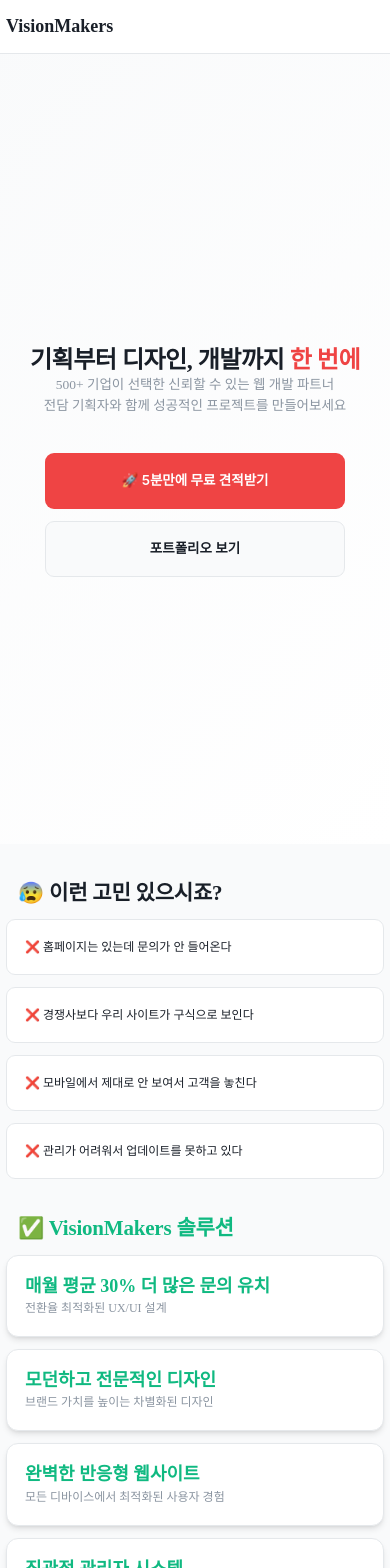
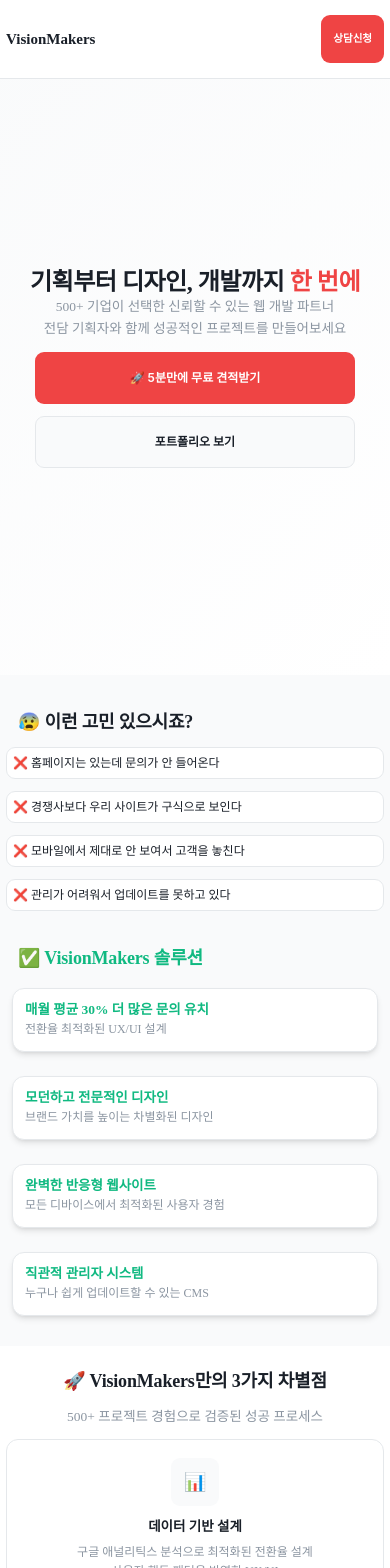
Before and after one commit to LLeoCompany/vison-makers-web, a Next.js app: page / in a window 390 px wide. Shown: the top 1568 px of the page. Built offline with nearby package versions, Linux system fonts and the light colour scheme; a web font is replaced by a local one.

Commit message:
반응형 수정

```diff
--- a/src/components/consultation/ConsultationLayout.tsx
+++ b/src/components/consultation/ConsultationLayout.tsx
@@ -3,10 +3,10 @@
  * 설계 문서 3. 사용자 인터페이스 설계 기반
  */
 
-import React, { ReactNode } from 'react';
-import Head from 'next/head';
-import Header from '@/components/Header';
-import { useConsultation } from '@/contexts/ConsultationContext';
+import React, { ReactNode } from "react";
+import Head from "next/head";
+import { useConsultation } from "@/contexts/ConsultationContext";
+import Header from "@/compoents/Header";
 
 interface ConsultationLayoutProps {
   children: ReactNode;
@@ -19,7 +19,7 @@ export default function ConsultationLayout({
   children,
   title = "상담 신청",
   showProgress = false,
-  showHeader = true
+  showHeader = true,
 }: ConsultationLayoutProps) {
   const { state } = useConsultation();
 
@@ -32,7 +32,7 @@ export default function ConsultationLayout({
       </Head>
 
       <div className="min-h-screen bg-gray-50">
-        {showHeader && <Header />}
+        {/* {showHeader && <Header />} */}
 
         {/* 진행률 표시 */}
         {showProgress && state.trackType && (
@@ -40,9 +40,11 @@ export default function ConsultationLayout({
             <div className="container mx-auto px-4 py-4">
               <div className="flex items-center justify-between mb-2">
                 <h1 className="text-lg font-semibold">
-                  {state.trackType === 'guided' ? '간단한 질문 답변' : '자유롭게 작성하기'}
+                  {state.trackType === "guided"
+                    ? "간단한 질문 답변"
+                    : "자유롭게 작성하기"}
                 </h1>
-                {state.trackType === 'guided' && (
+                {state.trackType === "guided" && (
                   <span className="text-sm text-gray-500">
                     {state.currentStep}/{state.totalSteps} 단계
                   </span>
@@ -50,12 +52,12 @@ export default function ConsultationLayout({
               </div>
 
               {/* 진행률 바 */}
-              {state.trackType === 'guided' && (
+              {state.trackType === "guided" && (
                 <div className="w-full bg-gray-200 rounded-full h-2">
                   <div
                     className="bg-red-500 h-2 rounded-full transition-all duration-300"
                     style={{
-                      width: `${(state.currentStep / state.totalSteps) * 100}%`
+                      width: `${(state.currentStep / state.totalSteps) * 100}%`,
                     }}
                   ></div>
                 </div>
@@ -66,16 +68,16 @@ export default function ConsultationLayout({
 
         {/* 메인 콘텐츠 */}
         <main className="container mx-auto px-4 py-8">
-          <div className="max-w-2xl mx-auto">
-            {children}
-          </div>
+          <div className="max-w-2xl mx-auto">{children}</div>
         </main>
 
         {/* 푸터 - 간단한 도움말 */}
         <footer className="bg-white border-t mt-auto">
           <div className="container mx-auto px-4 py-4 text-center">
             <p className="text-sm text-gray-500">
-              궁금한 점이 있으시면 언제든 <span className="text-red-500 font-medium">010-9915-4724</span>로 연락주세요
+              궁금한 점이 있으시면 언제든{" "}
+              <span className="text-red-500 font-medium">010-9915-4724</span>로
+              연락주세요
             </p>
           </div>
         </footer>
--- a/src/pages/consultation/guided/step1.tsx
+++ b/src/pages/consultation/guided/step1.tsx
@@ -128,16 +128,16 @@ export default function GuidedStep1() {
           </div>
 
           {/* 버튼들 */}
-          <div className="flex justify-between items-center m-xl">
+          <div className="flex flex-col sm:flex-row justify-between items-stretch sm:items-center gap-md m-xl">
             <button
-              className="btn btn-ghost"
+              className="btn btn-ghost order-2 sm:order-1"
               onClick={() => router.push('/consultation/start')}
             >
               ← 이전
             </button>
 
             <button
-              className={`btn btn-lg ${
+              className={`btn btn-lg order-1 sm:order-2 ${
                 state.guided.serviceType ? 'btn-primary' : 'btn-secondary'
               }`}
               onClick={handleNext}
--- a/src/pages/consultation/guided/step2.tsx
+++ b/src/pages/consultation/guided/step2.tsx
@@ -247,16 +247,16 @@ export default function GuidedStep2() {
           </div>
 
           {/* 버튼들 */}
-          <div className="flex justify-between items-center m-xl">
+          <div className="flex flex-col sm:flex-row justify-between items-stretch sm:items-center gap-md m-xl">
             <button
-              className="btn btn-ghost"
+              className="btn btn-ghost order-2 sm:order-1"
               onClick={handlePrev}
             >
               ← 이전
             </button>
 
             <button
-              className={`btn btn-lg ${
+              className={`btn btn-lg order-1 sm:order-2 ${
                 state.guided.projectSize && state.guided.budget ? 'btn-primary' : 'btn-secondary'
               }`}
               onClick={handleNext}
--- a/src/pages/consultation/guided/step3.tsx
+++ b/src/pages/consultation/guided/step3.tsx
@@ -169,7 +169,7 @@ export default function GuidedStep3() {
             <h2 className="text-h3 text-primary m-lg">
               🎯 특별히 중요한 기능 <span className="text-body-sm text-secondary">(여러개 선택 가능, 선택사항)</span>
             </h2>
-            <div className="grid grid-cols-2 gap-md">
+            <div className="grid grid-cols-1 sm:grid-cols-2 gap-md">
               {featureOptions.map((feature) => {
                 const isSelected = state.guided.importantFeatures.includes(feature.value);
                 return (
@@ -228,16 +228,16 @@ export default function GuidedStep3() {
           </div>
 
           {/* 버튼들 */}
-          <div className="flex justify-between items-center m-xl">
+          <div className="flex flex-col sm:flex-row justify-between items-stretch sm:items-center gap-md m-xl">
             <button
-              className="btn btn-ghost"
+              className="btn btn-ghost order-2 sm:order-1"
               onClick={handlePrev}
             >
               ← 이전
             </button>
 
             <button
-              className={`btn btn-lg ${
+              className={`btn btn-lg order-1 sm:order-2 ${
                 state.guided.timeline ? 'btn-primary' : 'btn-secondary'
               }`}
               onClick={handleNext}
--- a/src/pages/consultation/guided/step4.tsx
+++ b/src/pages/consultation/guided/step4.tsx
@@ -365,9 +365,9 @@ export default function GuidedStep4() {
           </div>
 
           {/* 버튼들 */}
-          <div className="flex justify-between items-center m-xl">
+          <div className="flex flex-col sm:flex-row justify-between items-stretch sm:items-center gap-md m-xl">
             <button
-              className="btn btn-ghost"
+              className="btn btn-ghost order-2 sm:order-1"
               onClick={handlePrev}
               disabled={isSubmitting}
             >
@@ -375,7 +375,7 @@ export default function GuidedStep4() {
             </button>
 
             <button
-              className={`btn btn-lg ${
+              className={`btn btn-lg order-1 sm:order-2 ${
                 privacyConsent && state.guided.contact.name && state.guided.contact.phone && state.guided.contact.email && state.guided.contact.preferredContactTime
                   ? 'btn-primary'
                   : 'btn-secondary'
--- a/src/pages/index.tsx
+++ b/src/pages/index.tsx
@@ -13,7 +13,9 @@ const Index = () => {
             <Link href="/" className="logo">
               VisionMakers
             </Link>
-            <ul className="nav-menu">
+
+            {/* Desktop Navigation */}
+            <ul className="nav-menu hidden md:flex">
               <li><a href="#services" className="nav-link">서비스</a></li>
               <li><a href="#process" className="nav-link">진행과정</a></li>
               <li><a href="#portfolio" className="nav-link">포트폴리오</a></li>
@@ -24,6 +26,13 @@ const Index = () => {
                 </Link>
               </li>
             </ul>
+
+            {/* Mobile CTA Button */}
+            <div className="md:hidden">
+              <Link href="/consultation/start" className="btn btn-primary btn-sm">
+                상담신청
+              </Link>
+            </div>
           </nav>
         </div>
       </header>
@@ -61,13 +70,13 @@ const Index = () => {
       {/* Problem-Solution Section */}
       <section id="services" className="section bg-gray">
         <div className="container">
-          <div className="grid grid-cols-2 items-center gap-xl">
+          <div className="grid grid-cols-1 lg:grid-cols-2 items-start gap-xl">
             <Fade direction="left">
               <div>
                 <h2 className="text-h2 m-md">
                   😰 이런 고민 있으시죠?
                 </h2>
-                <div className="space-y-4">
+                <div className="grid gap-md">
                   <div className="card-simple">
                     <p className="text-body">❌ 홈페이지는 있는데 문의가 안 들어온다</p>
                   </div>
@@ -88,7 +97,7 @@ const Index = () => {
                 <h2 className="text-h2 text-green m-md">
                   ✅ VisionMakers 솔루션
                 </h2>
-                <div className="space-y-4">
+                <div className="grid gap-md">
                   <div className="card">
                     <h3 className="text-h3 text-green">매월 평균 30% 더 많은 문의 유치</h3>
                     <p className="text-secondary">전환율 최적화된 UX/UI 설계</p>
--- a/src/styles/toss-inspired.css
+++ b/src/styles/toss-inspired.css
@@ -342,6 +342,56 @@ body {
   background-color: var(--primary-red);
 }
 
+/* Responsive utilities */
+.hidden {
+  display: none;
+}
+
+@media (min-width: 768px) {
+  .md\\:flex {
+    display: flex;
+  }
+  .md\\:hidden {
+    display: none;
+  }
+  .md\\:block {
+    display: block;
+  }
+  .md\\:grid {
+    display: grid;
+  }
+}
+
+@media (min-width: 1024px) {
+  .lg\\:grid-cols-2 {
+    grid-template-columns: repeat(2, 1fr);
+  }
+  .lg\\:grid-cols-3 {
+    grid-template-columns: repeat(3, 1fr);
+  }
+  .lg\\:grid-cols-4 {
+    grid-template-columns: repeat(4, 1fr);
+  }
+}
+
+@media (min-width: 640px) {
+  .sm\\:flex-row {
+    flex-direction: row;
+  }
+  .sm\\:items-center {
+    align-items: center;
+  }
+  .sm\\:order-1 {
+    order: 1;
+  }
+  .sm\\:order-2 {
+    order: 2;
+  }
+  .sm\\:grid-cols-2 {
+    grid-template-columns: repeat(2, 1fr);
+  }
+}
+
 /* Header styles */
 .header {
   position: fixed;
@@ -532,60 +582,322 @@ body {
   transform: translateY(-2px);
 }
 
-/* Responsive design */
+/* Mobile-first responsive design */
+@media (max-width: 1024px) {
+  .container {
+    max-width: 100%;
+    padding: 0 var(--spacing-lg);
+  }
+
+  .grid-cols-4 {
+    grid-template-columns: repeat(2, 1fr);
+  }
+
+  .grid-cols-3 {
+    grid-template-columns: repeat(2, 1fr);
+  }
+}
+
 @media (max-width: 768px) {
   :root {
     --spacing-3xl: 2rem;
+    --spacing-2xl: 1.5rem;
   }
 
+  /* Typography adjustments */
   .text-hero {
     font-size: 2.5rem;
+    line-height: 1.2;
   }
 
   .text-h1 {
     font-size: 2rem;
+    line-height: 1.3;
   }
 
   .text-h2 {
     font-size: 1.75rem;
+    line-height: 1.3;
   }
 
+  .text-h3 {
+    font-size: 1.25rem;
+    line-height: 1.4;
+  }
+
+  /* Layout adjustments */
   .hero-actions {
     flex-direction: column;
     align-items: center;
+    gap: var(--spacing-md);
   }
 
   .hero-actions .btn {
     width: 100%;
-    max-width: 300px;
+    max-width: 320px;
   }
 
+  /* Navigation */
   .nav-menu {
     display: none;
   }
 
+  .header-nav {
+    padding: 0.75rem 0;
+  }
+
+  /* Grid system mobile overrides */
   .grid-cols-2,
   .grid-cols-3,
   .grid-cols-4 {
     grid-template-columns: 1fr;
+    gap: var(--spacing-md);
   }
 
+  /* Container and spacing */
   .container {
-    padding: 0 var(--spacing-sm);
+    padding: 0 var(--spacing-md);
+  }
+
+  .section {
+    padding: var(--spacing-2xl) 0;
+  }
+
+  /* Cards */
+  .card {
+    padding: var(--spacing-lg);
+    margin: var(--spacing-md);
+  }
+
+  .card-simple {
+    padding: var(--spacing-md);
+  }
+
+  .feature-card {
+    padding: var(--spacing-lg);
+  }
+
+  /* Buttons */
+  .btn {
+    min-height: 44px; /* Touch target minimum */
+    padding: 0.75rem 1rem;
+  }
+
+  .btn-lg {
+    min-height: 48px;
+    padding: 1rem 1.5rem;
+  }
+
+  /* Form elements */
+  input, textarea {
+    font-size: 16px; /* Prevent zoom on iOS */
+    min-height: 44px;
+  }
+
+  /* Consultation specific */
+  .consultation-card-option {
+    padding: var(--spacing-md);
+    margin-bottom: var(--spacing-sm);
+  }
+
+  /* Process steps mobile layout */
+  .process-steps {
+    grid-template-columns: 1fr;
+    gap: var(--spacing-lg);
+  }
+
+  .process-step {
+    text-align: left;
+  }
+
+  .process-number {
+    margin: 0 var(--spacing-md) 0 0;
+  }
+
+  /* Footer adjustments */
+  .footer .grid-cols-4 {
+    grid-template-columns: 1fr;
+    gap: var(--spacing-xl);
+    text-align: center;
+  }
+
+  /* Flex layout adjustments */
+  .flex.justify-between {
+    flex-direction: column;
+    gap: var(--spacing-md);
+    align-items: stretch;
+  }
+
+  .flex.justify-between.items-center {
+    align-items: stretch;
+  }
+
+  /* Mobile consultation flow specific */
+  .consultation-progress {
+    padding: var(--spacing-sm);
+  }
+
+  /* Thanks page mobile */
+  .thanks-buttons {
+    flex-direction: column;
+    gap: var(--spacing-md);
+  }
+
+  .thanks-buttons .btn {
+    width: 100%;
   }
 }
 
 @media (max-width: 480px) {
+  :root {
+    --spacing-3xl: 1.5rem;
+    --spacing-2xl: 1rem;
+  }
+
+  /* Ultra-mobile typography */
   .text-hero {
     font-size: 2rem;
+    line-height: 1.2;
+  }
+
+  .text-h1 {
+    font-size: 1.75rem;
+  }
+
+  .text-h2 {
+    font-size: 1.5rem;
+  }
+
+  .text-h3 {
+    font-size: 1.125rem;
+  }
+
+  /* Ultra-mobile layout */
+  .container {
+    padding: 0 var(--spacing-sm);
   }
 
   .section {
     padding: var(--spacing-xl) 0;
   }
 
-  .card,
-  .feature-card {
+  .card {
+    padding: var(--spacing-md);
+    margin: var(--spacing-sm);
+  }
+
+  .card-simple {
+    padding: var(--spacing-sm);
+  }
+
+  /* Ultra-mobile specific elements */
+  .hero {
+    min-height: 80vh;
+    padding-top: 60px;
+  }
+
+  .hero-content {
+    padding: 0 var(--spacing-sm);
+  }
+
+  /* Form specific */
+  .form-grid-2 {
+    grid-template-columns: 1fr;
+    gap: var(--spacing-md);
+  }
+
+  /* Ultra-mobile buttons */
+  .btn {
+    min-height: 48px;
+    padding: 0.875rem 1rem;
+    font-size: 0.875rem;
+  }
+
+  .btn-lg {
+    min-height: 52px;
+    padding: 1rem 1.25rem;
+    font-size: 1rem;
+  }
+
+  /* Mobile navigation adjustments */
+  .header {
+    padding: var(--spacing-sm) 0;
+  }
+
+  .logo {
+    font-size: 1.25rem;
+  }
+
+  /* Mobile-specific utilities */
+  .mobile-hidden {
+    display: none;
+  }
+
+  .mobile-full-width {
+    width: 100%;
+  }
+
+  .mobile-text-center {
+    text-align: center;
+  }
+
+  /* Consultation mobile specific */
+  .consultation-option-card {
+    padding: var(--spacing-md);
+  }
+
+  .consultation-option-icon {
+    font-size: 1.5rem;
+  }
+
+  /* Mobile spacing utilities */
+  .m-xl {
+    margin: var(--spacing-lg);
+  }
+
+  .m-lg {
+    margin: var(--spacing-md);
+  }
+
+  .p-xl {
     padding: var(--spacing-lg);
   }
+
+  .p-lg {
+    padding: var(--spacing-md);
+  }
 }
+
+/* Mobile landscape orientation */
+@media (max-width: 768px) and (orientation: landscape) {
+  .hero {
+    min-height: 60vh;
+  }
+
+  .section {
+    padding: var(--spacing-xl) 0;
+  }
+}
+
+/* Touch device optimizations */
+@media (hover: none) and (pointer: coarse) {
+  .btn:hover {
+    transform: none;
+  }
+
+  .card:hover {
+    transform: none;
+  }
+
+  .feature-card:hover {
+    transform: none;
+  }
+
+  .btn:active {
+    transform: scale(0.98);
+  }
+
+  .card-simple:active {
+    transform: scale(0.99);
+  }
+}
```
Also changed, not shown: src/pages/consultation/free/write.tsx (+131 -88 lines).
